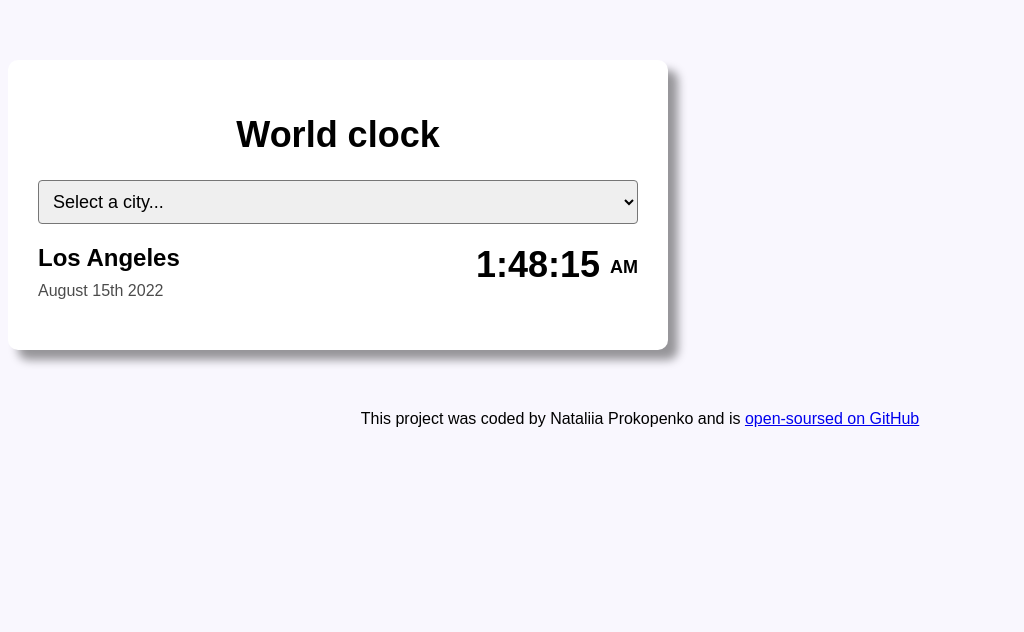
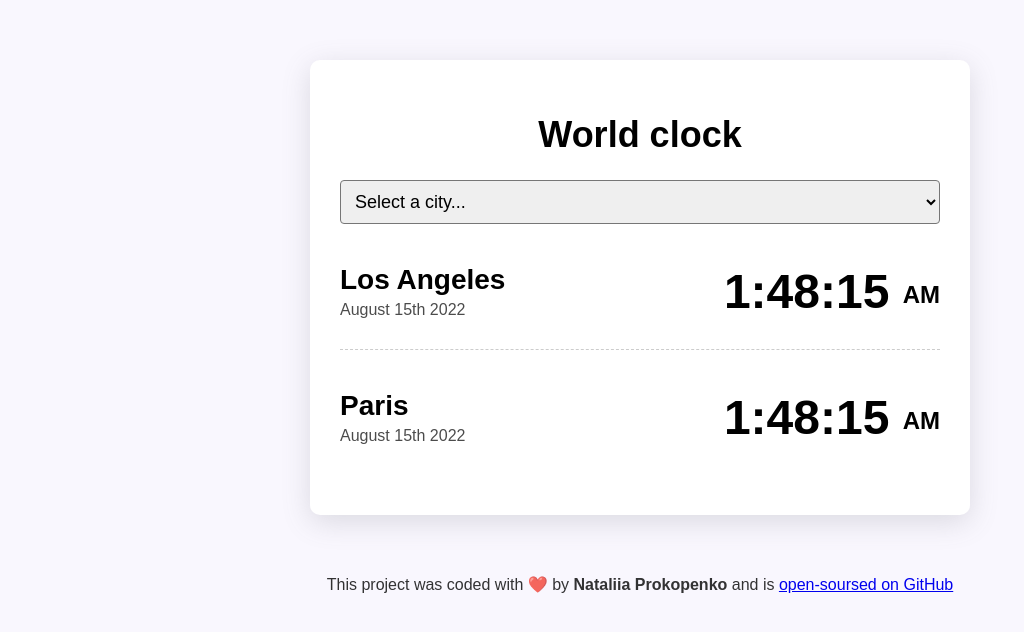
Before and after one commit to NataliiaProkopenko87/world-clock, a plain HTML site: page index.html in a window 1280 px wide. Shown: the whole page, without its empty margins (0-1024 px from the left). Drawn offline with Linux system fonts and the light colour scheme.

Commit message:
Added additional styling

```diff
--- a/css/style.css
+++ b/css/style.css
@@ -11,7 +11,8 @@ h1 {
 }
 
 h2 {
-    margin:0 0 10px;
+    margin:0 0 5px;
+    font-size: 28px;
 }
 
 select {
@@ -24,6 +25,8 @@ select {
 
 footer {
     text-align: center;
+    font-size: 16px;
+    color:rgba(0,0,0,0.8);
 }
 
 .date {
@@ -32,27 +35,32 @@ footer {
 
 .container {
     max-width: 600px;
-    margin: 0 auto;
+    margin: 60px auto;
     background: white;
     padding: 30px;
-    margin: 60px 0;
-    box-shadow: 10px 10px 10px rgba(0,0,0,0.4);
+    box-shadow: rgba(100, 100, 111, 0.2) 0px 7px 29px 0px;
     border-radius: 10px;
 }
 
 .city {
     display: flex;
     justify-content: space-between;
-    margin: 20px 0;
+    margin: 10px 0;
+    padding: 30px 0;
+    border-bottom: 1px dashed rgba(0,0,0,0.2);
+}
+
+.city:last-child {
+    border: none;
 }
 
 .time {
-    font-size: 36px;
+    font-size: 48px;
     font-weight: bold;
 }
 
 .time small {
-    font-size: 18px;
+    font-size: 24px;
     line-height: 36px;
     vertical-align: middle;
 }
--- a/index.html
+++ b/index.html
@@ -25,8 +25,16 @@
         <div class="time">1:48:15 <small>AM</small></div>
     </div>
 
+    <div class="city">
+        <div>
+        <h2>Paris</h2>
+        <div class="date">August 15th 2022</div>
+        </div>
+        <div class="time">1:48:15 <small>AM</small></div>
     </div>
-    <footer>This project was coded by Nataliia Prokopenko and is <a href="https://github.com/NataliiaProkopenko87/world-clock" target="_blank">open-soursed on GitHub</a></footer>
+
+    </div>
+    <footer>This project was coded with ❤️ by <strong>Nataliia Prokopenko</strong> and is <a href="https://github.com/NataliiaProkopenko87/world-clock" target="_blank">open-soursed on GitHub</a></footer>
 <script src="js/index.js"></script>
 </body>
 </html>
```
